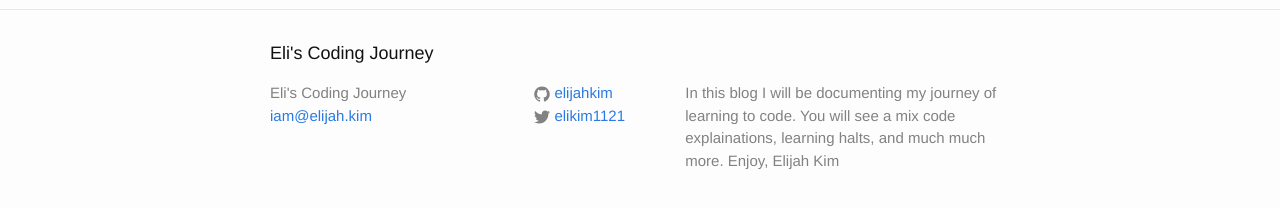
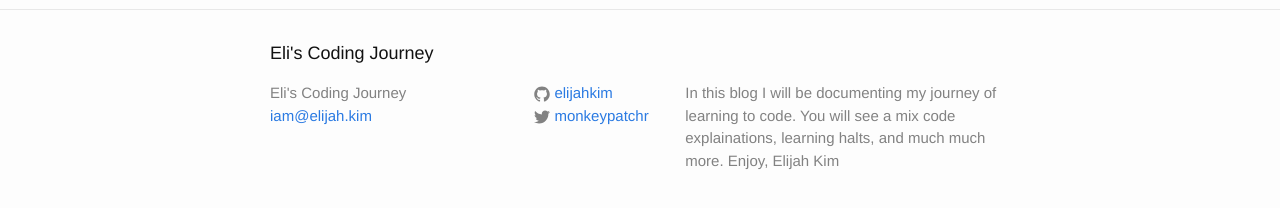
Before and after one commit to elijahkim/blog, a Jekyll site: the page built from about.md, in a window 1280 px wide. Shown: the part 329-537 px from the top of the page. Built offline with Jekyll 4.4.1, drawn with Linux system fonts in a browser that asks for light colours.

Commit message:
changed twitter handle

```diff
--- a/_config.yml
+++ b/_config.yml
@@ -10,7 +10,7 @@ description: > # this means to ignore newlines until "baseurl:"
   Elijah Kim
 baseurl:  # the subpath of your site, e.g. /blog/
 url:
-twitter_username: elikim1121
+twitter_username: monkeypatchr
 github_username: elijahkim
 
 # Build settings
```
